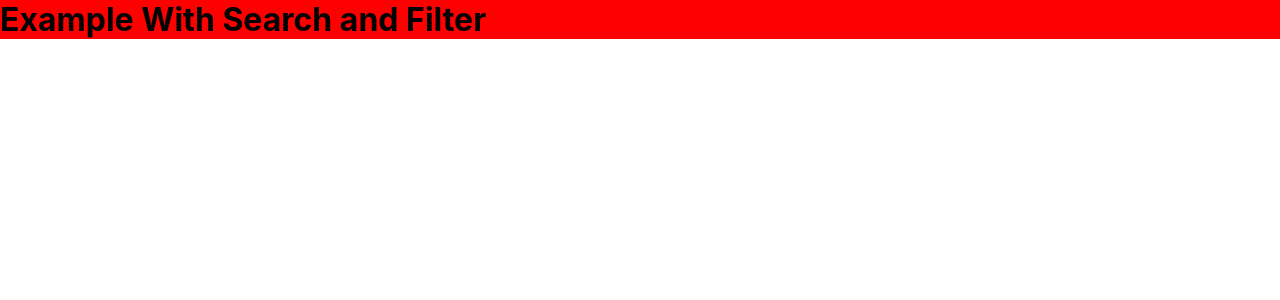
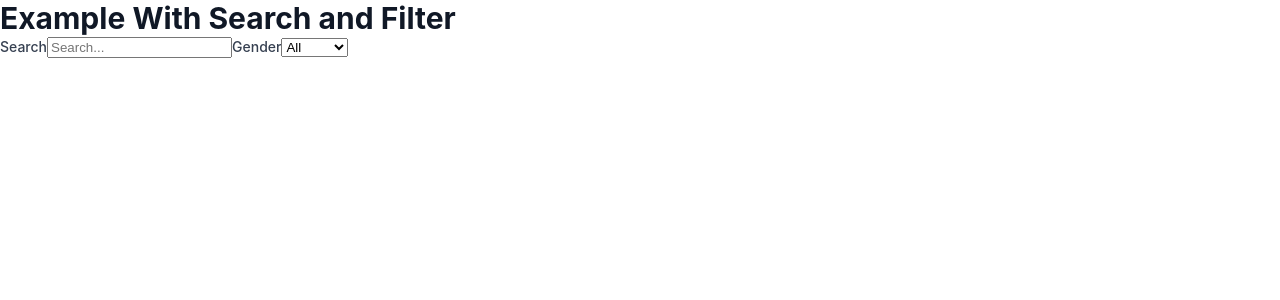
Before and after one commit to baguskna/bagus-ajaib-assignment, a Next.js app: page / in a window 1280 px wide. Shown: the top 300 px of the page. Built offline with nearby package versions, Linux system fonts and the light colour scheme.

Commit message:
-Add filter handler input and select tag -Add design system tag

```diff
--- /dev/null
+++ b/components/filter-handler.tsx
@@ -0,0 +1,25 @@
+import { EmotionJSX } from "@emotion/react/types/jsx-namespace";
+import { LABEL } from "../lib/design-system";
+
+const FilterHandler: () => EmotionJSX.Element = () => {
+  return (
+    <div>
+      <LABEL htmlFor="keyword">Search</LABEL>
+      <input
+        type="text"
+        name="keyword"
+        id="keyword"
+        autoComplete="off"
+        placeholder="Search..."
+      />
+      <LABEL htmlFor="gender">Gender</LABEL>
+      <select id="gender" name="gender">
+        <option value="">All</option>
+        <option value="male">Male</option>
+        <option value="female">Female</option>
+      </select>
+    </div>
+  );
+};
+
+export default FilterHandler;
--- /dev/null
+++ b/lib/colors.ts
@@ -0,0 +1,4 @@
+export enum COLORS {
+  grey_500 = "#364051",
+  grey_700 = "#101826",
+}
--- /dev/null
+++ b/lib/design-system.ts
@@ -0,0 +1,23 @@
+import styled from "@emotion/styled";
+import { bp } from "./breakpoints";
+import { COLORS } from "./colors";
+
+// headline-1 title styling
+export const H1 = styled.h1`
+  color: ${COLORS.grey_700};
+  font-size: 24px;
+  font-weight: 700;
+  line-height: 28px;
+  ${bp[0]} {
+    font-size: 30px;
+    line-height: 36px;
+  }
+`;
+
+// label standard styling
+export const LABEL = styled.label`
+  color: ${COLORS.grey_500};
+  font-size: 14px;
+  font-weight: 500;
+  line-height: 20px;
+`;
--- a/pages/index.tsx
+++ b/pages/index.tsx
@@ -1,15 +1,15 @@
 import type { NextPage } from "next";
-import Head from "next/head";
 import { css } from "@emotion/react";
+import FilterHandler from "../components/filter-handler";
+import { H1 } from "../lib/design-system";
 
-const testStyle = css`
-  background: red;
-`;
+const testStyle = css``;
 
 const Home: NextPage = () => {
   return (
     <div css={testStyle}>
-      <h1>Example With Search and Filter</h1>
+      <H1>Example With Search and Filter</H1>
+      <FilterHandler />
     </div>
   );
 };
```
Also changed, not shown: styles/Home.module.css (deleted, +0 -116 lines).
